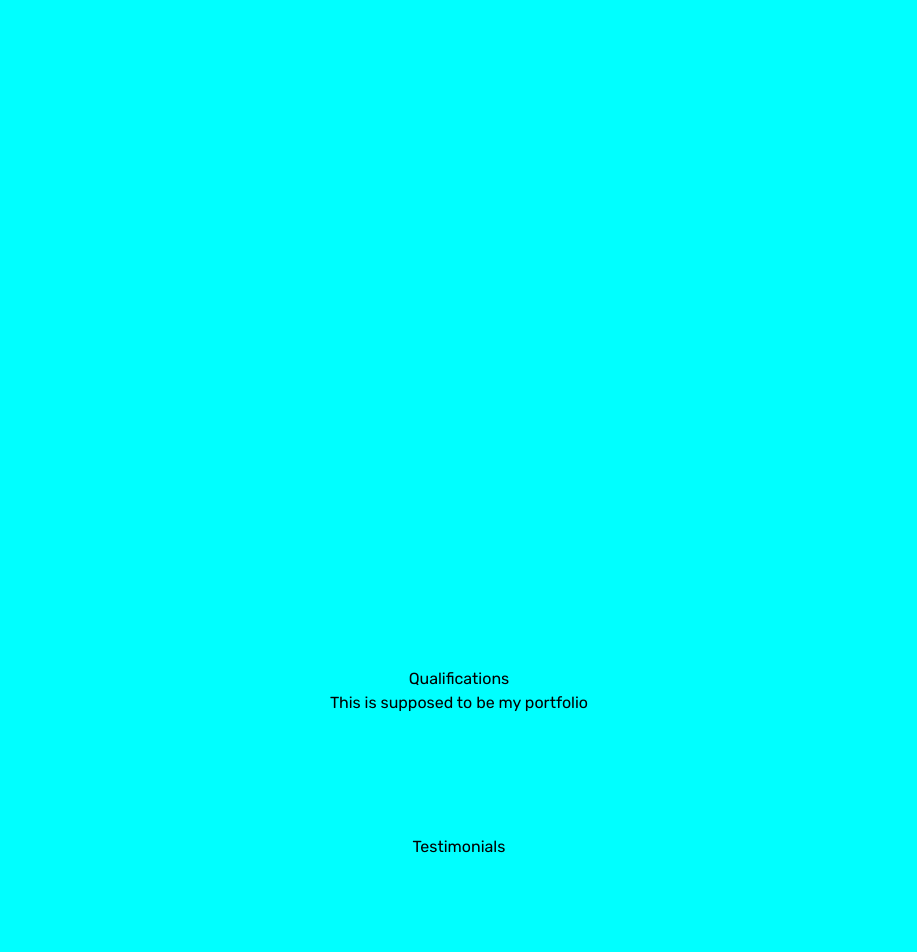
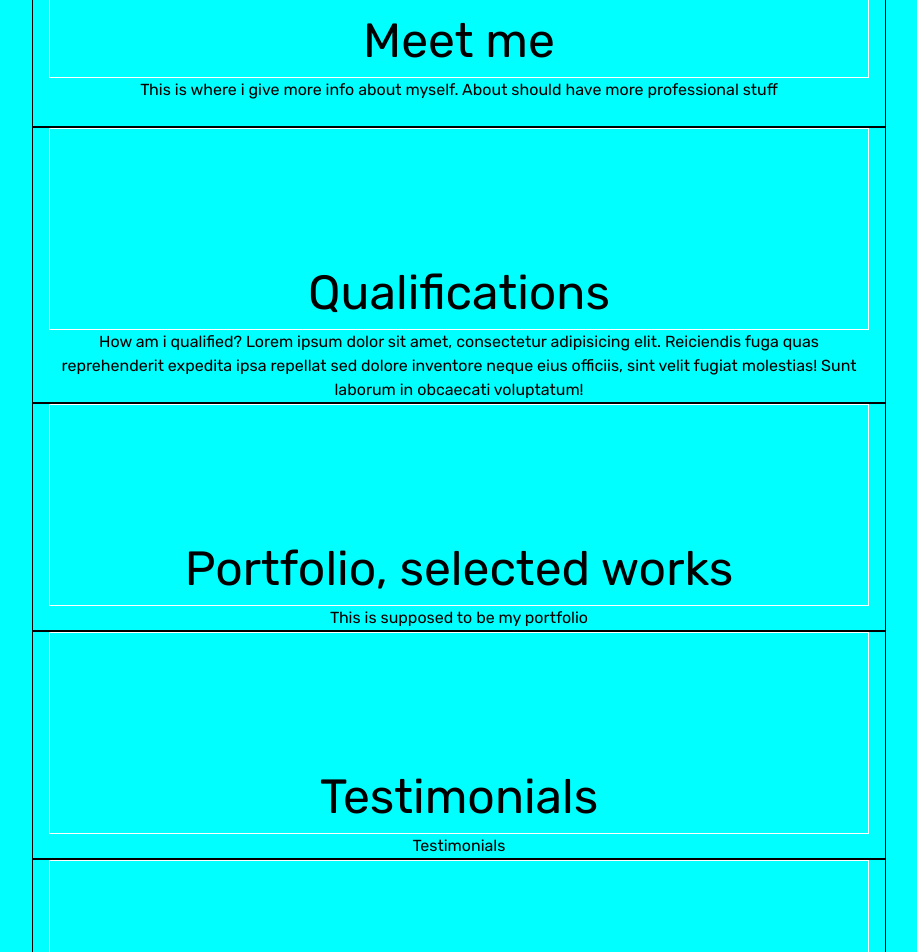
Before and after one commit to dionleung14/Portfolio-React, a React (Create React App) app: page /about-me in a window 1280 px wide. Shown: the part 1840-2792 px from the top of the page, without its empty margins (181-1098 px from the left). Before the commit the page ends 2699 px from the top, so only its background shows below. Built offline with nearby package versions, Linux system fonts and the light colour scheme.

Commit message:
completed layout of everything

```diff
--- a/src/App.js
+++ b/src/App.js
@@ -24,7 +24,7 @@ function App() {
       <Quals />
       <Portfolio />
       <Testimonials />
-      {/* <ContactForm /> */}
+      <ContactForm />
       {/* </Switch> */}
     </Router>
   );
--- a/src/components/About.js
+++ b/src/components/About.js
@@ -13,7 +13,7 @@ export default class About extends Component {
         >
           About Me
         </h1> */}
-        <div className="flex items-center justify-around border-white border-2">
+        <div className="flex items-center justify-around border-white border-2 pt-12">
           <div>
             <img
               className="border border-red-700 border-2 mr-8"
--- a/src/components/ContactForm.js
+++ b/src/components/ContactForm.js
@@ -1,4 +1,5 @@
 import React, { useState } from "react";
+import FirstHeader from "./FirstHeader";
 
 export default function ContactForm() {
   const [inputName, setInputName] = useState({
@@ -12,7 +13,8 @@ export default function ContactForm() {
   };
 
   return (
-    <div className="sticky my-3 py-10">
+    <div className="w-8/12 mx-auto border border-black border-2 px-4">
+      <FirstHeader text="Contact me!" />
       <form className="text-center">
         <input
           type="text"
--- a/src/components/Meet.js
+++ b/src/components/Meet.js
@@ -1,46 +1,15 @@
 import React from "react";
+import FirstHeader from "./FirstHeader.js";
 
 export default function Meet() {
   return (
-    <div>
+    <div className="w-8/12 mx-auto border border-black border-2 px-4">
+      <FirstHeader text="Meet me" />
       <h1 className="text-center sticky top-0">
         This is where i give more info about myself. About should have more
         professional stuff
       </h1>
       <br />
-      <br />
-      <br />
-      <br />
-      <br />
-      <br />
-      <br />
-      <br />
-      <br />
-      <br />
-      <br />
-      <br />
-      <br />
-      <br />
-      <br />
-      <br />
-      <br />
-      <br />
-      <br />
-      <br />
-      <br />
-      <br />
-      <br />
-      <br />
-      <br />
-      <br />
-      <br />
-      <br />
-      <br />
-      <br />
-      <br />
-      <br />
-      <br />
-      <br />
     </div>
   );
 }
--- a/src/components/Portfolio.js
+++ b/src/components/Portfolio.js
@@ -1,16 +1,13 @@
 import React from "react";
+import FirstHeader from "./FirstHeader.js";
 
 export default function Portfolio() {
   return (
-    <div>
+    <div className="w-8/12 mx-auto border border-black border-2 px-4">
+      <FirstHeader text="Portfolio, selected works" />
       <h1 className="text-center sticky top-0">
         This is supposed to be my portfolio
       </h1>
-      <br />
-      <br />
-      <br />
-      <br />
-      <br />
     </div>
   );
 }
--- a/src/components/Quals.js
+++ b/src/components/Quals.js
@@ -1,9 +1,16 @@
 import React from "react";
+import FirstHeader from "./FirstHeader.js";
 
 export default function Quals() {
   return (
-    <div>
-      <h1 className="text-center sticky top-0">Qualifications</h1>
+    <div className="w-8/12 mx-auto border border-black border-2 px-4">
+      <FirstHeader text="Qualifications" />
+      <h1 className="text-center sticky top-0">
+        How am i qualified? Lorem ipsum dolor sit amet, consectetur adipisicing
+        elit. Reiciendis fuga quas reprehenderit expedita ipsa repellat sed
+        dolore inventore neque eius officiis, sint velit fugiat molestias! Sunt
+        laborum in obcaecati voluptatum!
+      </h1>
     </div>
   );
 }
--- a/src/components/Testimonials.js
+++ b/src/components/Testimonials.js
@@ -1,8 +1,10 @@
 import React from "react";
+import FirstHeader from "./FirstHeader";
 
 export default function Testimonials() {
   return (
-    <div>
+    <div className="w-8/12 mx-auto border border-black border-2 px-4">
+      <FirstHeader text="Testimonials" />
       <h1 className="text-center sticky top-0">Testimonials</h1>
     </div>
   );
```
